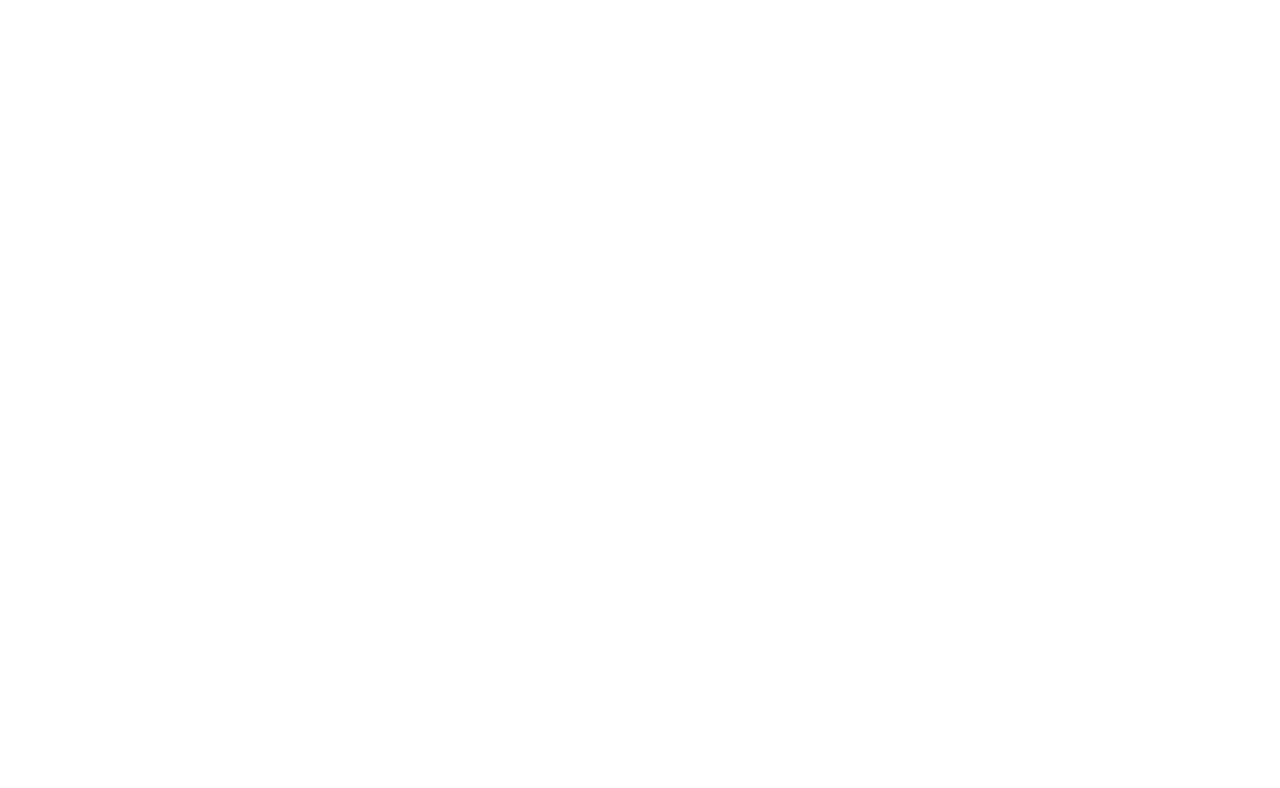
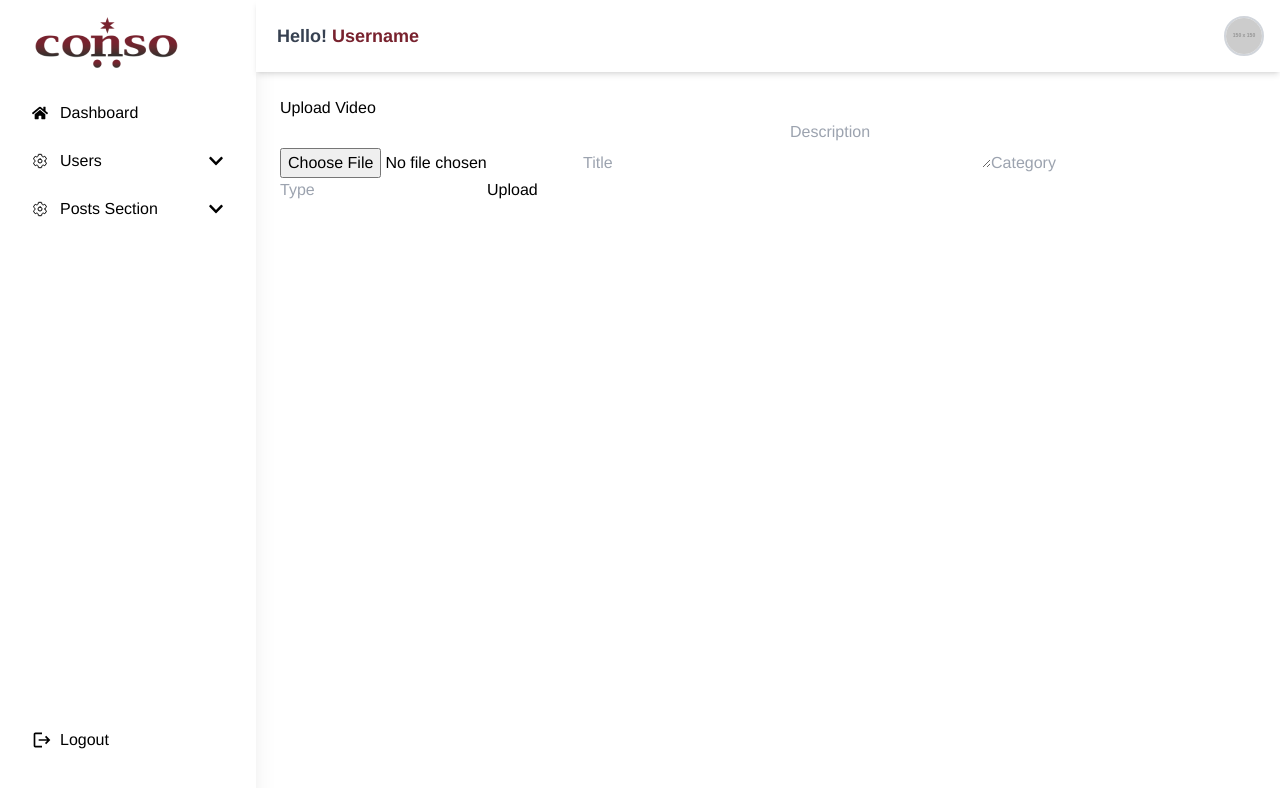
Before and after one commit to Ashutosh-kumar-code/Tag-Dashboard, a React (Vite) app: page /dashboard/videos in a window 1280 px wide. Before the commit this address had no page. Shown: the top 788 px of the page. Built offline with nearby package versions, Linux system fonts and the light colour scheme.

Commit message:
frontend changes

```diff
--- a/src/App.jsx
+++ b/src/App.jsx
@@ -11,6 +11,8 @@
 import "react-toastify/dist/ReactToastify.css";
 import CreatorsAllList from './pages/dashboardscrees/projectinitiation/CreatorsAllList';
 import BrandsAllList from './pages/dashboardscrees/projectinitiation/user/BrandsAllList';
+import VideoAllList from './pages/dashboardscrees/projectinitiation/VideoAllList';
+import VideoList from './pages/dashboardscrees/projectinitiation/VideoList';
 
 const ProtectedRoute = ({ element }) => {
   const navigate = useNavigate();
@@ -38,6 +40,8 @@
             <Route index element={<Dashboard />} />
             <Route path='creators' element={<CreatorsAllList />} />
             <Route path='brands' element={<BrandsAllList />} />
+            <Route path='videos' element={<VideoAllList />} />
+            <Route path='sorts' element={<VideoList />} />
           </Route>
         </Routes>
         <ToastContainer />
--- a/src/assets/assets.js
+++ b/src/assets/assets.js
@@ -1,4 +1,4 @@
-import logo from '../assets/logo.svg'
+import logo from '../assets/hashtag.png'
 import house from '../assets/house.png'
 import aboutimg1 from '../assets/about1.svg'
 import aboutimg2 from '../assets/about2.png'
--- a/src/components/dashboard/sidebar/SideBar.jsx
+++ b/src/components/dashboard/sidebar/SideBar.jsx
@@ -29,6 +29,14 @@
       subMenu: [
         { name: "Creators", link: "creators" },
         { name: "Brands", link: "brands" },
+      ],
+    },
+    {
+      name: "Posts Section",
+      icon: <Icons.settings />,
+      subMenu: [
+        { name: "Videos", link: "videos" },
+        { name: "Sorts", link: "sorts" },
       ],
     },
 
--- a/src/components/header/Header.jsx
+++ b/src/components/header/Header.jsx
@@ -13,7 +13,7 @@
         {/* Left Section */}
         <div className=" flex md:justify-center justify-between gap-4">
           {/* Logo */}
-          <div className='logo'>
+          <div className='logo mt-2'>
             <img src={assets.logo} alt="logo" />
           </div>
 
--- a/src/config.js
+++ b/src/config.js
@@ -1,3 +1,4 @@
 
 // src/config.js
 export const API_URL = "http://localhost:5000/api";
+// export const API_URL = " https://tag-backend.vercel.app/api";
--- /dev/null
+++ b/src/pages/dashboardscrees/projectinitiation/VideoAllList.jsx
@@ -0,0 +1,54 @@
+import React, { useState } from 'react';
+import axios from 'axios';
+
+const VideoAllList = () => {
+    const [videoFile, setVideoFile] = useState(null);
+    const [title, setTitle] = useState('');
+    const [description, setDescription] = useState('');
+    const [category, setCategory] = useState('');
+    const [type, setType] = useState('');
+
+    const handleFileChange = (event) => {
+        setVideoFile(event.target.files[0]);
+    };
+
+    const handleUpload = async () => {
+        if (!videoFile) {
+            alert('Please select a video to upload');
+            return;
+        }
+
+        const formData = new FormData();
+        formData.append('videoFile', videoFile);
+        formData.append('title', title);
+        formData.append('description', description);
+        formData.append('category', category);
+        formData.append('type', type);
+        formData.append('creatorId', '67e016be9a50bd2709bbc2c2'); // Replace with dynamic creatorId
+
+        try {
+            const response = await axios.post('http://localhost:5000/api/videos/post/creator', formData, {
+                headers: { 'Content-Type': 'multipart/form-data' }
+            });
+
+            alert(response.data.message);
+        } catch (error) {
+            console.error('Error uploading video:', error);
+            alert('Upload failed');
+        }
+    };
+
+    return (
+        <div>
+            <h2>Upload Video</h2>
+            <input type="file" accept="video/*" onChange={handleFileChange} />
+            <input type="text" placeholder="Title" value={title} onChange={(e) => setTitle(e.target.value)} />
+            <textarea placeholder="Description" value={description} onChange={(e) => setDescription(e.target.value)} />
+            <input type="text" placeholder="Category" value={category} onChange={(e) => setCategory(e.target.value)} />
+            <input type="text" placeholder="Type" value={type} onChange={(e) => setType(e.target.value)} />
+            <button onClick={handleUpload}>Upload</button>
+        </div>
+    );
+};
+
+export default VideoAllList;
--- /dev/null
+++ b/src/pages/dashboardscrees/projectinitiation/VideoList.jsx
@@ -0,0 +1,50 @@
+import React, { useEffect, useState } from 'react';
+import axios from 'axios';
+
+const VideoList = () => {
+    const [videos, setVideos] = useState([]);
+    const [loading, setLoading] = useState(true);
+
+    useEffect(() => {
+        const fetchVideos = async () => {
+            try {
+                const response = await axios.get('http://localhost:5000/api/videos/all'); // Adjust API URL as needed
+                setVideos(response.data);
+                setLoading(false);
+            } catch (error) {
+                console.error('Error fetching videos:', error);
+                setLoading(false);
+            }
+        };
+
+        fetchVideos();
+    }, []);
+
+    return (
+        <div style={{ padding: '20px' }}>
+            <h2>All Uploaded Videos</h2>
+
+            {loading ? (
+                <p>Loading...</p>
+            ) : videos.length === 0 ? (
+                <p>No videos found.</p>
+            ) : (
+                <div style={{ display: 'grid', gridTemplateColumns: 'repeat(auto-fill, minmax(300px, 1fr))', gap: '20px' }}>
+                    {videos.map((video) => (
+                        <div key={video._id} style={{ border: '1px solid #ddd', padding: '10px', borderRadius: '8px' }}>
+                            <h3>{video.title}</h3>
+                            <p>{video.description}</p>
+                            <img src={video.thumbnailUrl} alt="Thumbnail" width="100%" height="150px" style={{ objectFit: 'cover' }} />
+                            <video width="100%" controls>
+                                <source src={`http://localhost:5000${video.videoUrl}`} type="video/mp4" />
+                                Your browser does not support the video tag.
+                            </video>
+                        </div>
+                    ))}
+                </div>
+            )}
+        </div>
+    );
+};
+
+export default VideoList;
--- a/src/pages/home/Home.jsx
+++ b/src/pages/home/Home.jsx
@@ -7,18 +7,15 @@
       {/* Content goes here */}
       <div className="home-content">
         <h1>
-          Construction of
-          private houses
+        Tag – Where Creativity Meets Community!
         </h1>
         <p>
-          All types of work - form designing and laying the foundations to
-          finishing and commissioning. Tight deadlines, reasonable prices,
-          free shipping.
+        Seamlessly share videos and stories, connect with your audience, and make every moment unforgettable.
         </p>
-        <div className="home-btn-main">
+        {/* <div className="home-btn-main">
           <button>Get a quote</button>
           <hr/>
-        </div>
+        </div> */}
       </div>
     </div>
   );
```
Also changed, not shown: src/assets/hashtag.png (added).
